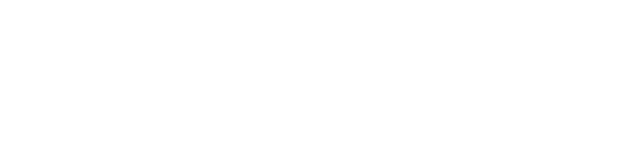
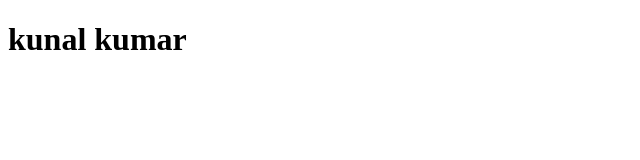
Before and after one commit to kunalkumar773/ABT-PROJECT, a plain HTML site: page index.html in a window 1280 px wide. Shown: the whole page, without its empty margins (0-640 px from the left). Drawn offline with Linux system fonts and the light colour scheme.

Commit message:
add name

```diff
--- a/index.html
+++ b/index.html
@@ -6,6 +6,6 @@
     <title>Document</title>
 </head>
 <body>
-
+    <h1>kunal kumar</h1>
 </body>
 </html>
```
